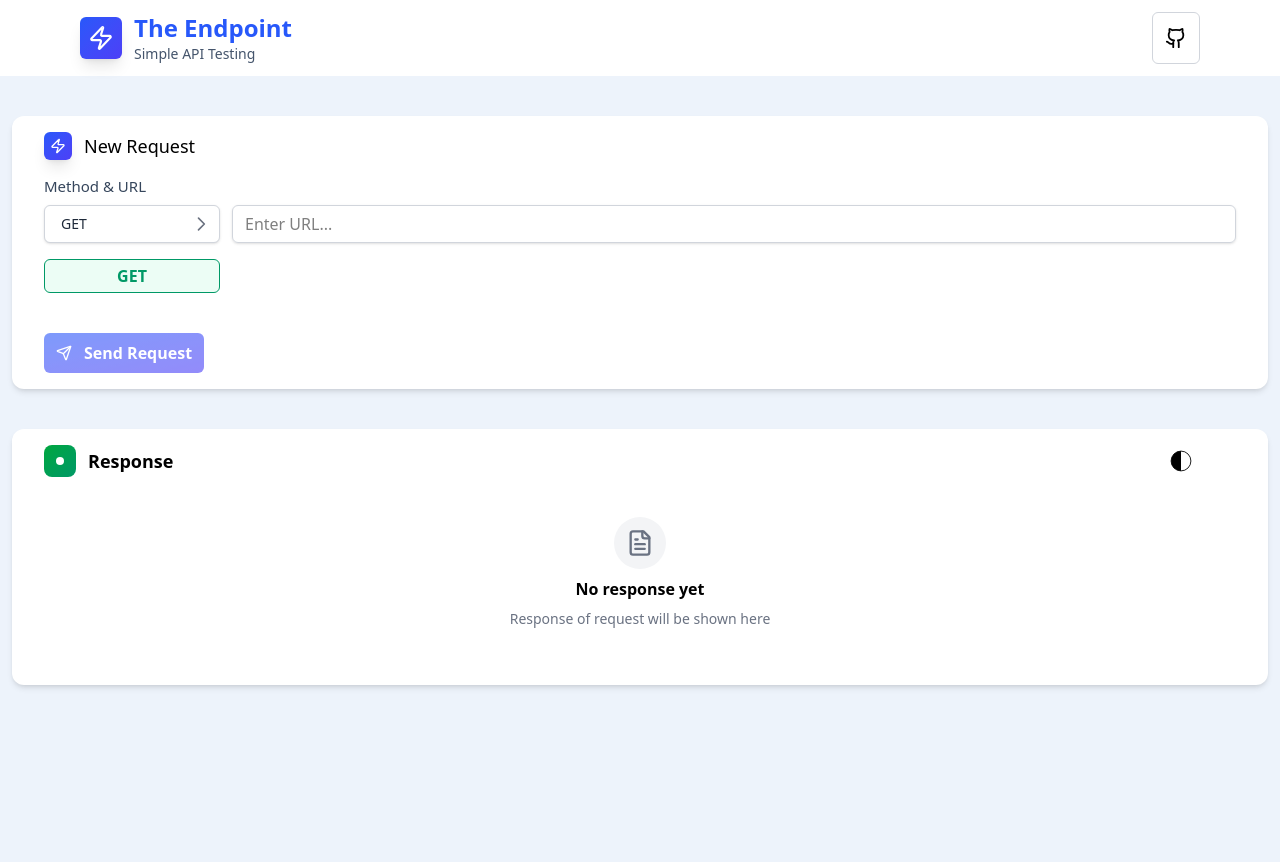
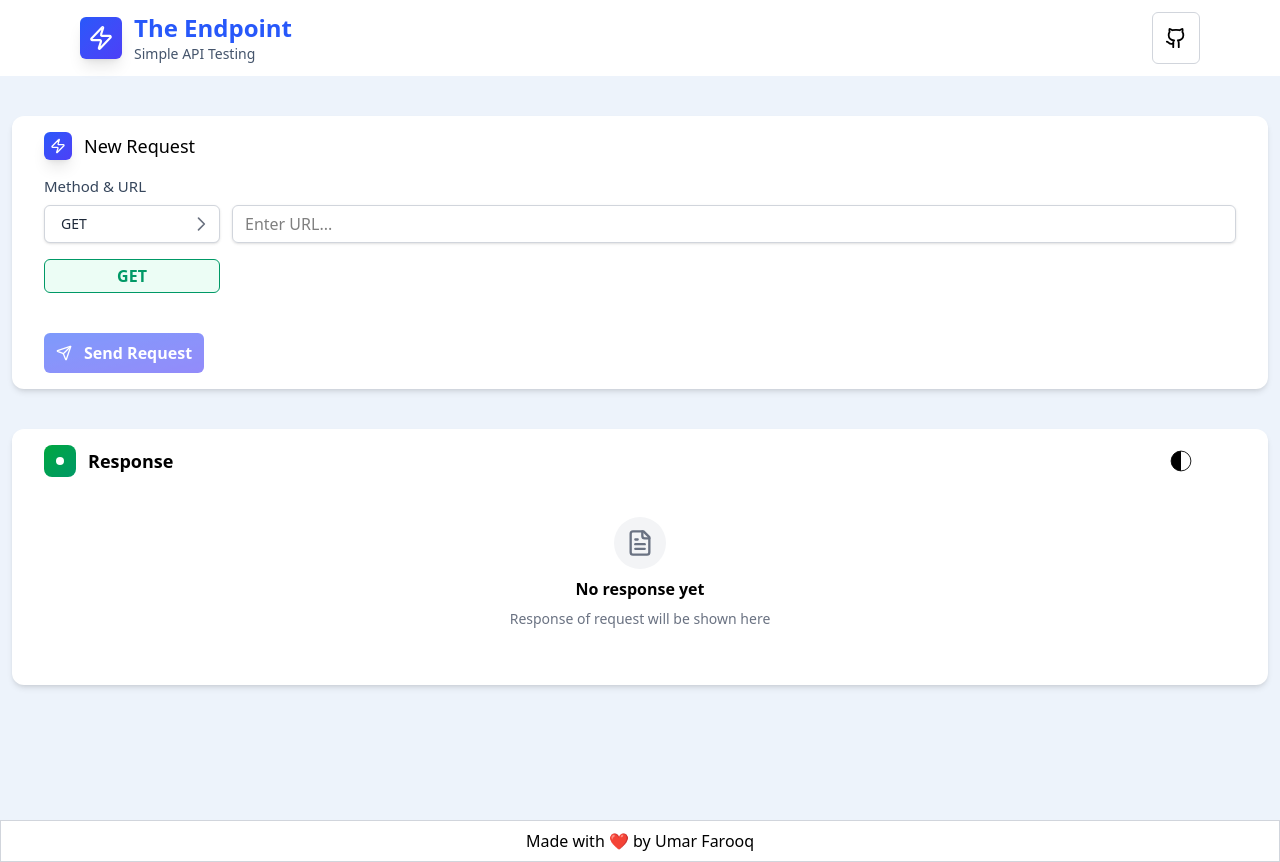
Before and after one commit to Umar-Farooq-5757/TheEndpoint, a React (Vite) app: page / in a window 1280 px wide. Before the commit the page ends 800 px from the top, so only its background shows below. Built offline with nearby package versions, Linux system fonts and the light colour scheme.

Commit message:
Include footer

```diff
--- a/src/App.jsx
+++ b/src/App.jsx
@@ -3,6 +3,7 @@ import "./App.css";
 import Header from "./components/Header";
 import RequestBox from "./components/RequestBox";
 import ResponseBox from "./components/ResponseBox";
+import Footer from "./components/Footer";
 
 function App() {
   const [resData, setResData] = useState({});
@@ -10,7 +11,10 @@ function App() {
     <>
       <Header />
       <RequestBox setResData={setResData} />
-      <ResponseBox resData={resData} setResData={setResData} />
+      <div className="relative">
+        <ResponseBox resData={resData} setResData={setResData} />
+        <Footer resData={resData} />
+      </div>
     </>
   );
 }
--- /dev/null
+++ b/src/components/Footer.jsx
@@ -0,0 +1,11 @@
+import React from "react";
+
+const Footer = ({resData}) => {
+  return (
+    <footer className={`w-full bg-white absolute ${Object.keys(resData).length?'-bottom-[70px]':'-bottom-[177px]'} right-0 left-0 text-center py-2 border border-gray-300`}>
+      Made with ❤️ by Umar Farooq
+    </footer>
+  );
+};
+
+export default Footer;
```
